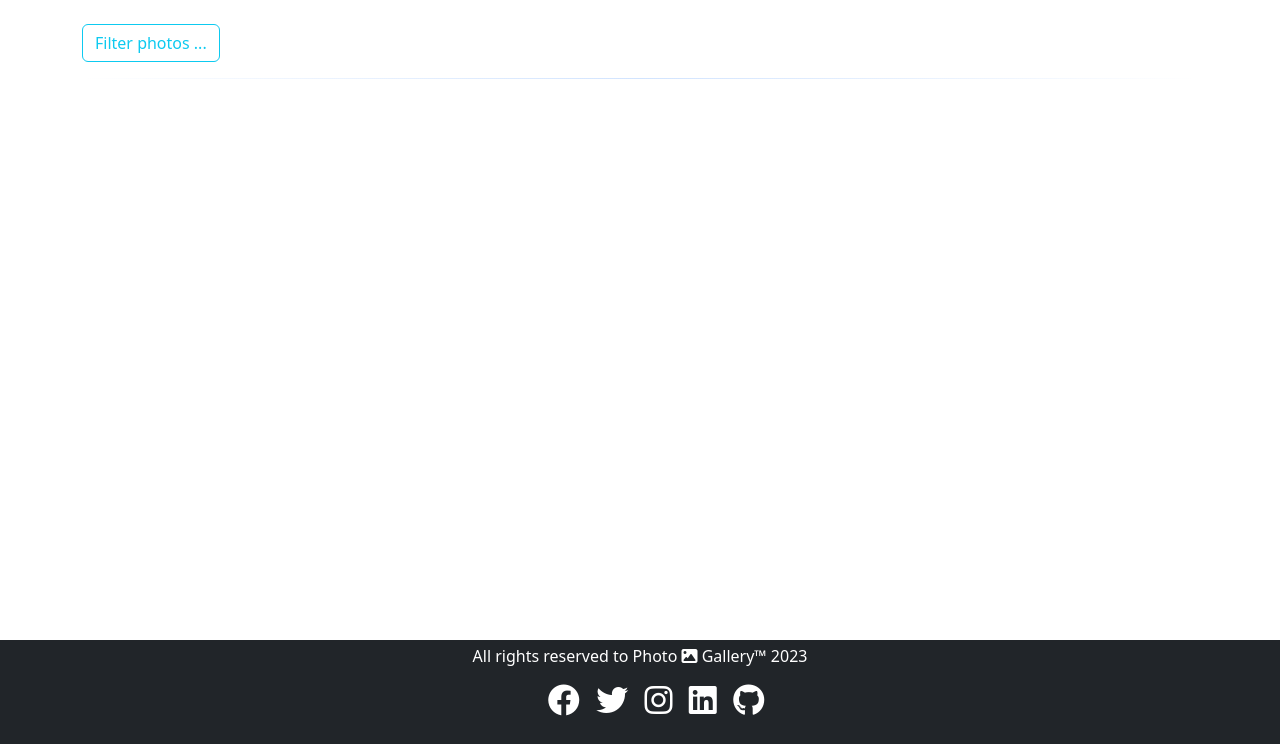
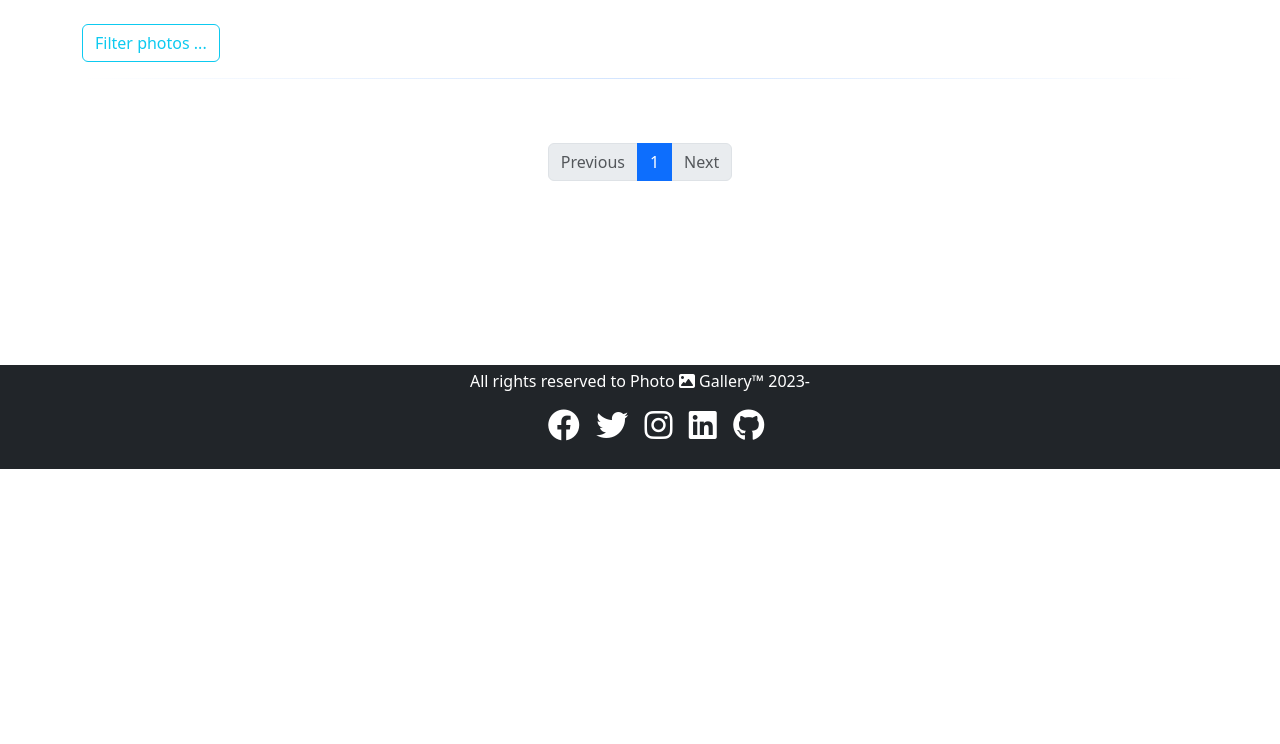
Before and after one commit to tiberiu-dascal/GALLERY, a Django app: page /photos in a window 1280 px wide. Shown: the part 56-800 px from the top of the page. Run offline with Django 4.2, Linux system fonts and the light colour scheme; the visitor is signed in with stand-in values (Sample User, id 1); data that the repository does not hold is empty; some libraries are stand-ins or nearby versions.

Commit message:
Added pagination for photos view

```diff
--- a/base/views.py
+++ b/base/views.py
@@ -1,8 +1,10 @@
 import datetime
+import os
 
 from django.contrib import messages
 from django.contrib.auth import authenticate, login, logout
 from django.contrib.auth.decorators import login_required
+from django.core.paginator import Paginator
 from django.shortcuts import redirect, render
 from django.views.generic.edit import DeleteView
 
@@ -62,8 +64,23 @@
             titles[album["album"]] = get_album_title(album["album"])
         return titles
 
-    photos = Photo.objects.filter(album__owner_id=user.id)
+    photos_obj = Photo.objects.filter(album__owner_id=user.id)
 
+    if request.method == "POST":
+        data = request.POST
+        if data["country"] != "":
+            photos_obj = photos_obj.filter(country=data["country"])
+        if data["city"] != "":
+            photos_obj = photos_obj.filter(city=data["city"])
+        if data["street"] != "":
+            photos_obj = photos_obj.filter(street=data["street"])
+        if data["album"] != "":
+            photos_obj = photos_obj.filter(album=data["album"])
+
+    p = Paginator(photos_obj, 12)
+    page = request.GET.get("page")
+    photos = p.get_page(page)
+    print(photos)
     context = {
         "photos": photos,
         "cities": cities,
@@ -72,24 +89,6 @@
         "albums": get_titles(albums),
     }
 
-    if request.method == "POST":
-        data = request.POST
-        if data["country"] != "":
-            photos = photos.filter(country=data["country"])
-        if data["city"] != "":
-            photos = photos.filter(city=data["city"])
-        if data["street"] != "":
-            photos = photos.filter(street=data["street"])
-        if data["album"] != "":
-            photos = photos.filter(album=data["album"])
-
-        context = {
-            "photos": photos,
-            "cities": cities,
-            "countries": countries,
-            "streets": streets,
-            "albums": get_titles(albums),
-        }
     return render(request, "photos.html", context)
 
 
@@ -153,7 +152,6 @@
                     ps_photo = Photo.objects.latest("id")
                     generate_thumbs(ps_photo)
                     ps_photo.thumbnail = "thumbs/" + ps_photo.image.name
-
                     ps_photo_data = get_image_data(ps_photo.image.path)
                     if "error" in ps_photo_data:
                         ps_photo.save()
--- a/templates/base.html
+++ b/templates/base.html
@@ -221,13 +221,13 @@
         <br>
         <br>
         <br>
-        <footer class="footer fixed-bottom mt-5 mb-auto py-1 bg-dark text-white">
+        <footer class="footer mt-5 mb-auto py-1 bg-dark text-white">
             <div class="container text-center">
                 <span class="text-white ">All rights reserved to Photo <i class="fa-solid fa-image"></i>
                 {% if year == "2023" %}
+                Gallery&trade; 2023</span>
+                {% else %}
                 Gallery&trade; 2023-{{ year }}</span>
-                {% else %}
-                Gallery&trade; 2023</span>
                 {% endif %}
                 <div class="px-5 mt-2">
                     <ul class="text-white fs-2">
--- a/templates/photos.html
+++ b/templates/photos.html
@@ -2,6 +2,7 @@
 {% load static %}
 {% block title %}Home :: Photo Gallery{% endblock %}
 {% block content %}
+
     <button class="btn btn-outline-info"
             type="button"
             data-bs-toggle="collapse"
@@ -88,4 +89,43 @@
             </div>
         {% endfor %}
     </div>
+    <nav aria-label="photo_pagination">
+        <ul class="pagination justify-content-center mt-5">
+            {% if photos.has_previous %}
+            <li class="page-item">
+                <a class="page-link" href="?page=1">First</a>
+            </li>
+            <li class="page-item">
+                <a class="page-link" href="?page={{ photos.previous_page_number }}" tabindex="-1" aria-disabled="true">Previous</a>
+            </li>
+            {% else %}
+            <li class="page-item disabled">
+                <a class="page-link" href="#">Previous</a>
+            </li>
+            {% endif %}
+
+            {% for i in photos.paginator.page_range %}
+            {% if photos.number == i %}
+            <li class="page-item active" aria-current="page">
+                <a class="page-link" href="?page={{ i }}">{{ i }}</a>
+            </li>
+            {% else %}
+            <li class="page-item"><a class="page-link" href="?page={{ i }}">{{ i }}</a></li>
+            {% endif %}
+            {% endfor %}
+
+            {% if photos.has_next %}
+            <li class="page-item">
+                <a class="page-link" href="?page={{ photos.next_page_number }}">Next</a>
+            </li>
+            <li class="page-item">
+                <a class="page-link" href="?page={{ photos.paginator.num_pages }}">Last</a>
+            </li>
+            {% else %}
+            <li class="page-item disabled">
+                <a class="page-link" href="#">Next</a>
+            </li>
+            {% endif %}
+        </ul>
+    </nav>
 {% endblock %}
```
